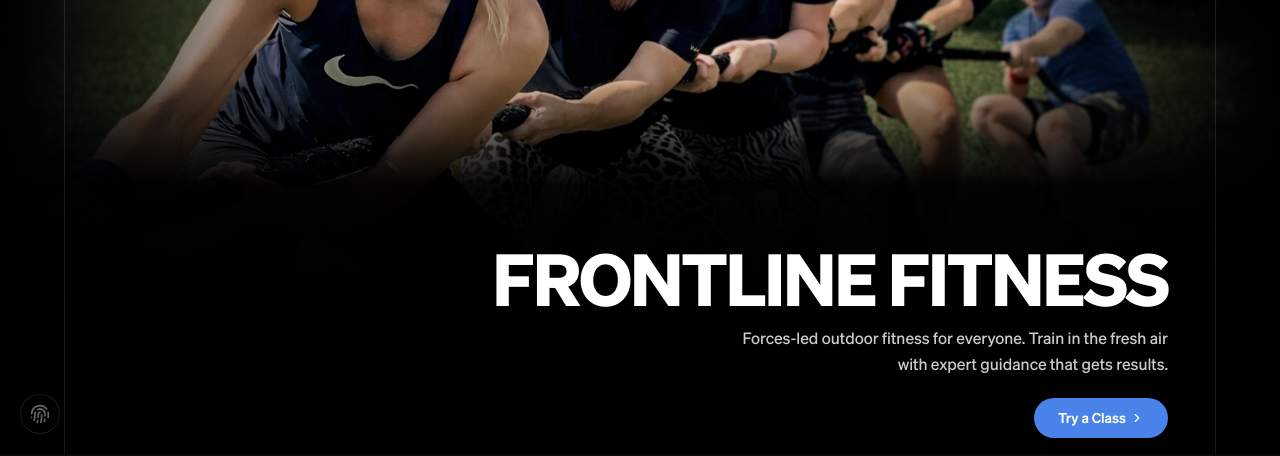
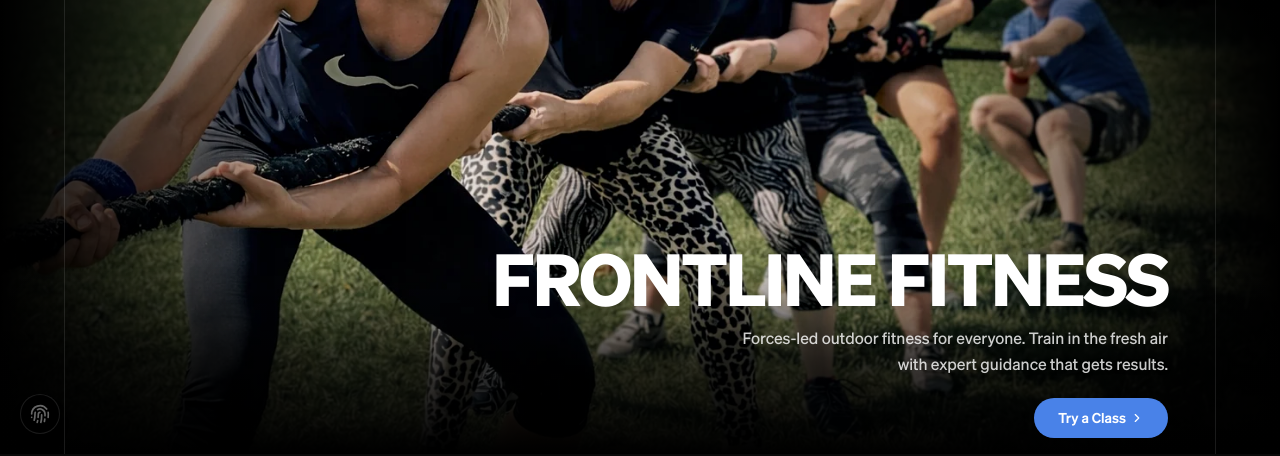
Before and after one commit to nwhite85/frontline-web, a Next.js app: page / in a window 1280 px wide. Shown: the part 346-802 px from the top of the page. Built offline with nearby package versions, Linux system fonts and the light colour scheme; no server answers; the database is empty.

Commit message:
Hero: reduce bottom gradient from 384px to 192px to reveal more image

```diff
--- a/src/components/landing/LandingHero.tsx
+++ b/src/components/landing/LandingHero.tsx
@@ -25,11 +25,8 @@ export function LandingHero() {
       <div className="absolute inset-y-0 right-0 w-16 sm:w-56 xl:w-80 bg-gradient-to-l from-black to-transparent pointer-events-none z-10" />
       <div className="absolute inset-y-0 left-0 w-16 sm:w-56 xl:w-80 bg-gradient-to-r from-black to-transparent pointer-events-none z-10" />
 
-      {/* Mobile bottom fade */}
-      <div className="absolute inset-x-0 bottom-0 h-96 bg-gradient-to-t from-black from-40% via-black/95 via-70% to-transparent pointer-events-none z-10" />
-
-      {/* Subtle top fade for nav */}
-      <div className="absolute inset-x-0 bottom-0 h-80 bg-gradient-to-t from-black from-20% via-black/80 via-50% to-transparent pointer-events-none" />
+      {/* Bottom fade */}
+      <div className="absolute inset-x-0 bottom-0 h-48 bg-gradient-to-t from-black via-black/70 to-transparent pointer-events-none z-10" />
 
       {/* Text card — pinned to bottom */}
       <div className="absolute inset-x-0 bottom-4 z-10">
```
